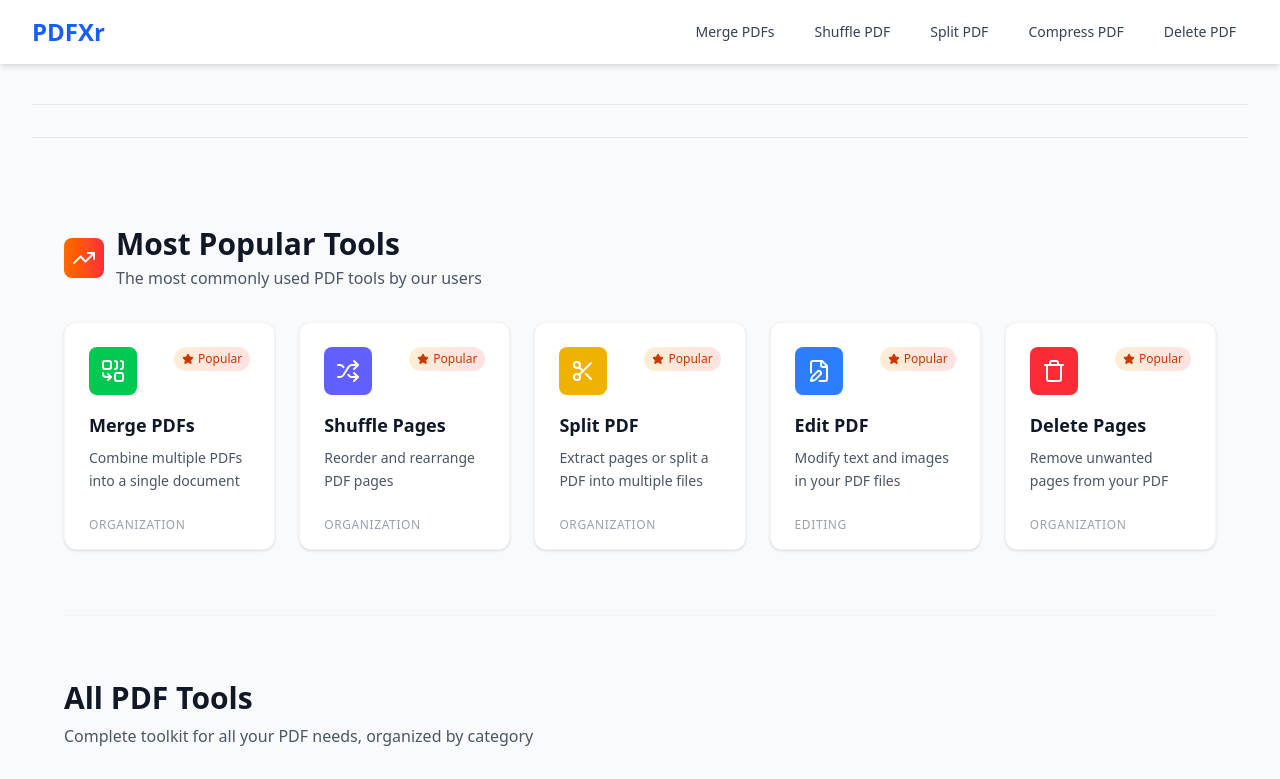
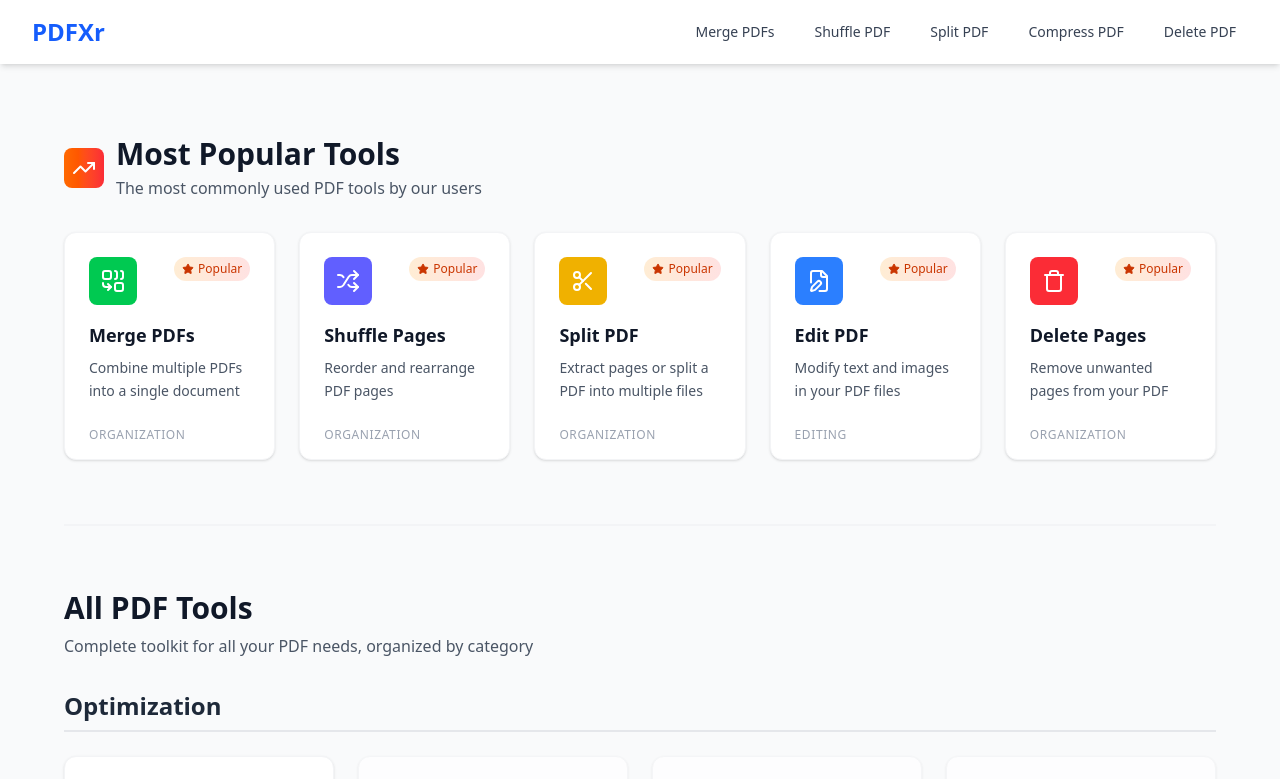
Before and after one commit to ayanchyaziz123/pdf_editor, a Next.js app: page / in a window 1280 px wide. Shown: the top 779 px of the page. Built offline with nearby package versions, Linux system fonts and the light colour scheme.

Commit message:
added banner

```diff
--- a/src/app/page.tsx
+++ b/src/app/page.tsx
@@ -9,12 +9,12 @@
       <Navbar />
 
       {/* Top banner ad */}
-      <div className="max-w-7xl mx-auto px-4 sm:px-6 lg:px-8 pt-6">
+      {/* <div className="max-w-7xl mx-auto px-4 sm:px-6 lg:px-8 pt-6">
         <AdBanner
           dataAdSlot="YOUR_AD_SLOT_ID_HERE"
           className="mb-6"
         />
-      </div>
+      </div> */}
 
       <div className="max-w-7xl mx-auto px-4 sm:px-6 lg:px-8 py-6">
         <ToolsGrid />
```
